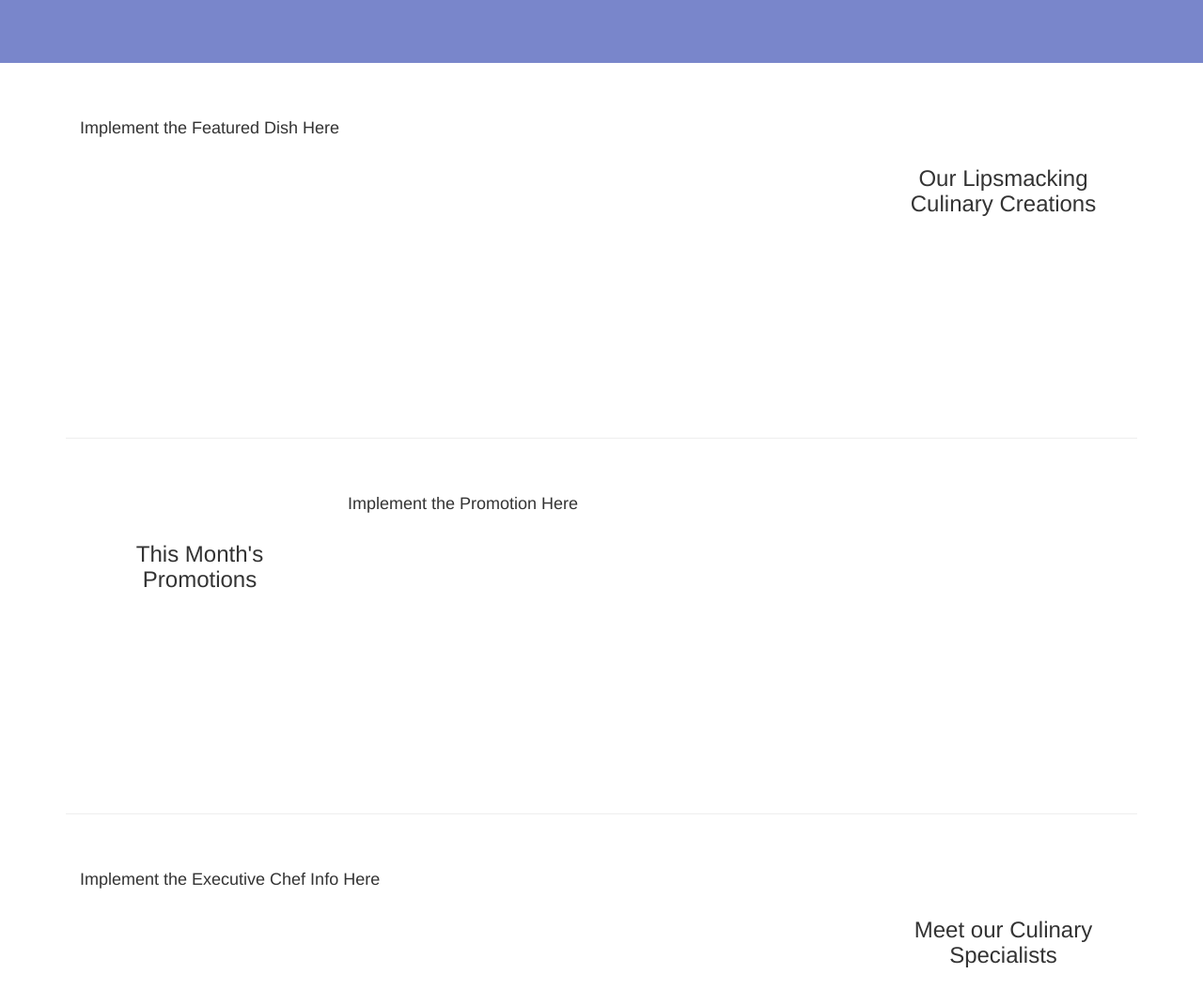
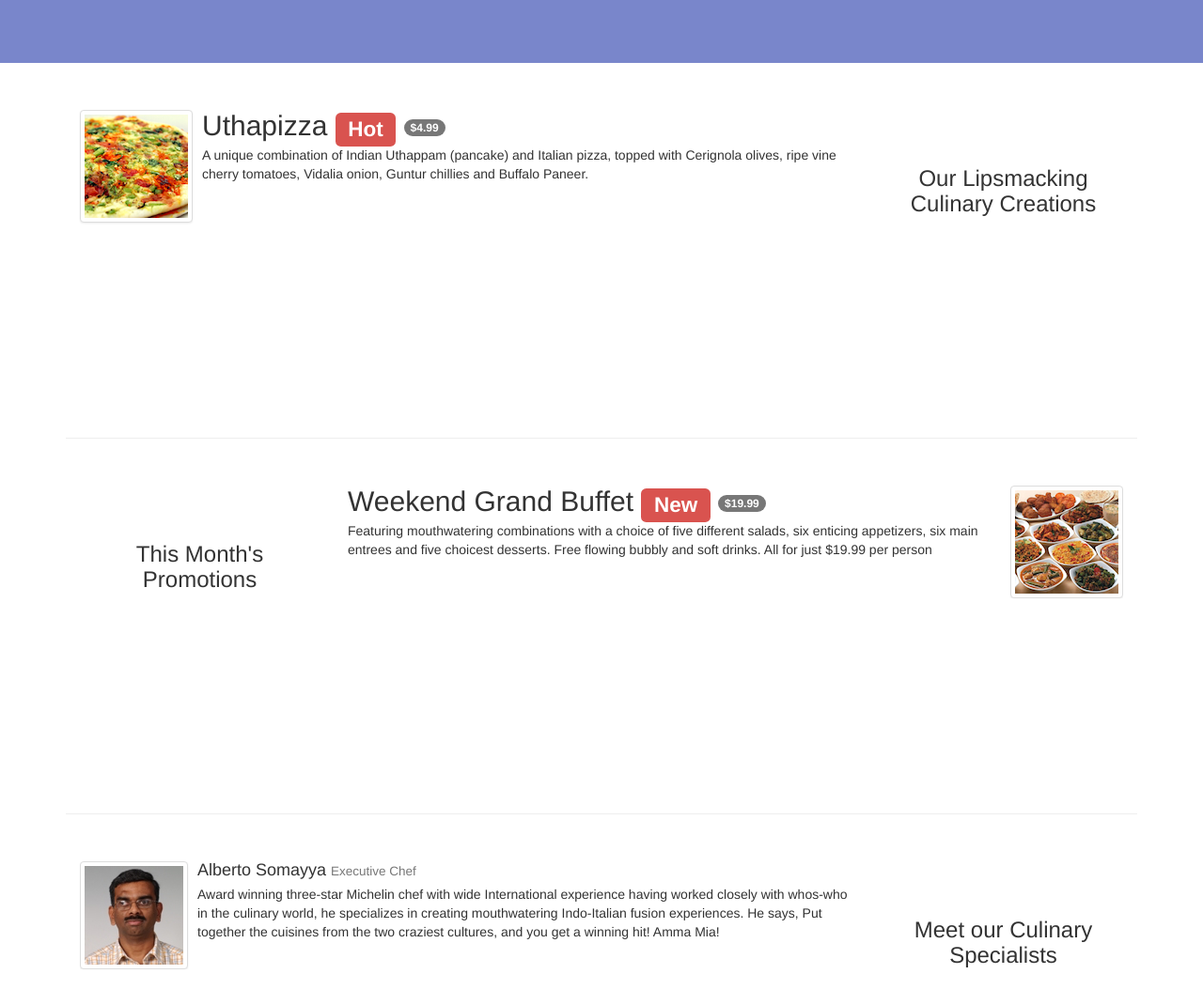
Before and after one commit to asmithdigital/angular, a website: page app/index.html in a window 1280 px wide. Shown: the part 392-1462 px from the top of the page at 94% size. Drawn offline with nearby package versions, Linux system fonts and the light colour scheme; some packages are replaced by stand-ins of ours; files whose address does not match are found by name.

Commit message:
corporateFactory with getLeaders, getLeader and getPromotion functions, implement IndexController and markup for index.html

```diff
--- a/app/scripts/controllers.js
+++ b/app/scripts/controllers.js
@@ -95,7 +95,14 @@ angular.module('confusionApp')
 
 // implement the IndexController and About Controller here
 
-  .controller('IndexController', ['$scope', function($scope, $stateParams){
+  .controller('IndexController', ['$scope', 'corporateFactory', 'menuFactory', function($scope, corporateFactory, menuFactory){
+
+    $scope.leaders = corporateFactory.getLeader(3);
+
+    $scope.promotion = menuFactory.getPromotion(0);
+
+    $scope.feature = menuFactory.getDish(0);
+
 
   }])
 
--- a/app/scripts/services.js
+++ b/app/scripts/services.js
@@ -195,10 +195,17 @@ angular.module('confusionApp')
     this.getDish = function (index) {
 
       return dishes[index];
+
     };
 
     // implement a function named getPromotion
     // that returns a selected promotion.
+
+    this.getPromotion = function (index) {
+
+      return promotions[index];
+
+    }
 
 
   })
@@ -244,11 +251,11 @@ angular.module('confusionApp')
     // Remember this is a factory not a service
 
     corpfac.getLeaders = function() {
-      return leadership.name;
+      return leadership;
     };
 
     corpfac.getLeader = function(index) {
-      return leadership.name[index];
+      return leadership[index];
     };
 
     return corpfac;
--- a/app/views/home.html
+++ b/app/views/home.html
@@ -5,7 +5,22 @@
       <h3 align=center>Our Lipsmacking Culinary Creations</h3>
     </div>
     <div class="col-xs-12 col-sm-9 col-sm-pull-3">
-      <h4>Implement the Featured Dish Here</h4>
+      <!--<h4>Implement the Featured Dish Here</h4>-->
+
+      <div class="media-left media-middle">
+        <a ui-sref="app.dishdetails({id: feature._id})">
+          <img class="media-object img-thumbnail"
+               ng-src={{feature.image}} alt="Uthappizza">
+        </a>
+      </div>
+      <div class="media-body">
+        <h2 class="media-heading">{{feature.name}}
+          <span class="label label-danger">{{feature.label}}</span>
+          <span class="badge">{{feature.price | currency}}</span></h2>
+          <p>{{feature.description}}</p>
+      </div>
+
+
     </div>
   </div>
 
@@ -16,7 +31,23 @@
       <h3 align=center>This Month's Promotions</h3>
     </div>
     <div class="col-xs-12 col-sm-9">
-      <h4>Implement the Promotion Here</h4>
+      <!--<h4>Implement the Promotion Here</h4>-->
+
+      <ul class="media-list tab-pane fade in active">
+        <li class="media">
+          <div class="media-body">
+            <h2 class="media-heading">{{promotion.name}}
+              <span class="label label-danger">{{promotion.label}}</span>
+              <span class="badge">{{promotion.price | currency}}</span></h2>
+              <p>{{promotion.description}}</p>
+          </div>
+          <div class="media-right media-middle">
+            <img class="media-object img-thumbnail"
+                 ng-src={{promotion.image}} alt="Uthappizza">
+          </div>
+        </li>
+      </ul>
+
     </div>
   </div>
 
@@ -26,7 +57,21 @@
       <h3 align=center>Meet our Culinary Specialists</h3>
     </div>
     <div class="col-xs-12 col-sm-9 col-sm-pull-3">
-      <h4>Implement the Executive Chef Info Here</h4>
+      <!--<h4>Implement the Executive Chef Info Here</h4>-->
+
+      <div class="media">
+        <div class="media-left">
+          <a href="#">
+            <img class="media-object img-thumbnail" src="{{leaders.image}}" alt="">
+          </a>
+        </div>
+        <div class="media-body">
+          <h4 class="media-heading">{{leaders.name}} <small>{{leaders.designation}}</small></h4>
+          {{leaders.description}}
+        </div>
+      </div>
+
+
     </div>
   </div>
 </div>
```
